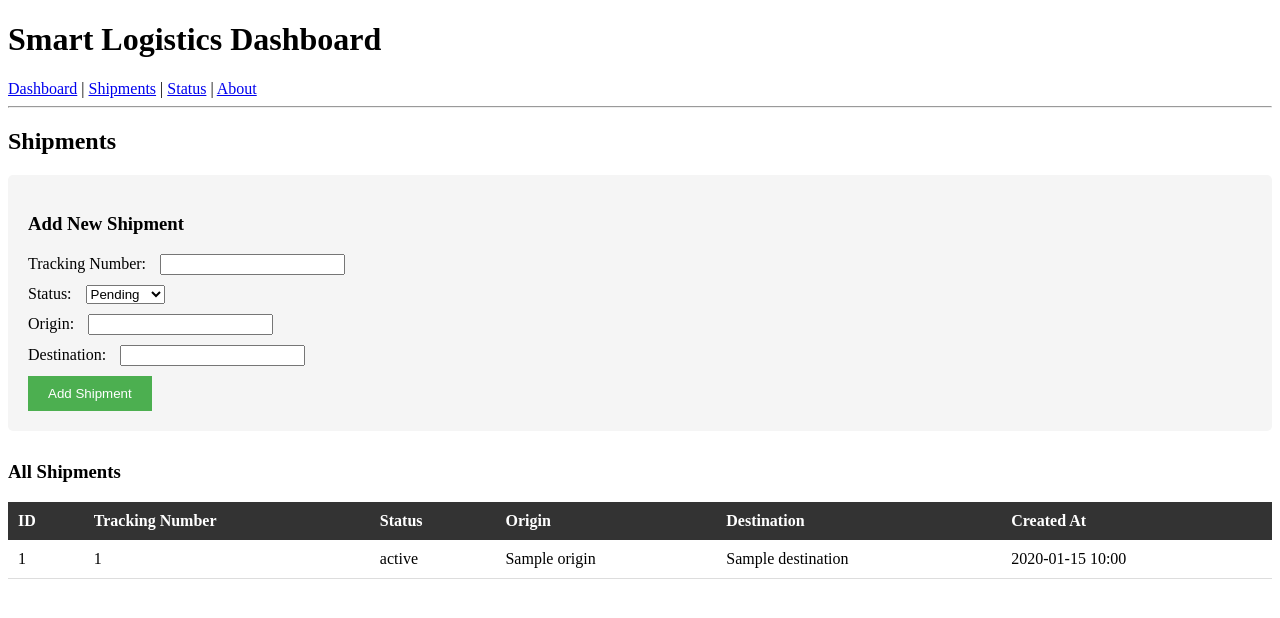
After one commit to TheBigScped/SD-Logistics-Dashboard, a Flask app: page /shipments in a window 1280 px wide. The commit adds this page. Shown: the top 618 px of the page. Run offline with Flask 3, Linux system fonts and the light colour scheme; the visitor is signed in with stand-in values (Sample User, id 1); a database or web service that is not in the repository returns one stand-in record (values such as "Sample title"); some libraries are stand-ins or nearby versions.

Commit message:
Add Neon Postgres shipments CRUD and REST API

```diff
--- a/app/templates/base.html
+++ b/app/templates/base.html
@@ -8,6 +8,7 @@
 
     <nav>
         <a href="/">Dashboard</a> |
+        <a href="/shipments">Shipments</a> |
         <a href="/status">Status</a> |
         <a href="/about">About</a>
     </nav>
--- /dev/null
+++ b/app/templates/shipments.html
@@ -0,0 +1,61 @@
+{% extends "base.html" %}
+{% block content %}
+<h2>Shipments</h2>
+
+<!-- Add Shipment Form -->
+<div style="background: #f5f5f5; padding: 20px; margin-bottom: 30px; border-radius: 5px;">
+    <h3>Add New Shipment</h3>
+    <form method="POST" action="/shipments">
+        <div style="margin-bottom: 10px;">
+            <label>Tracking Number: <input type="text" name="tracking_number" required style="margin-left: 10px;"></label>
+        </div>
+        <div style="margin-bottom: 10px;">
+            <label>Status:
+                <select name="status" required style="margin-left: 10px;">
+                    <option value="Pending">Pending</option>
+                    <option value="In Transit">In Transit</option>
+                    <option value="Delivered">Delivered</option>
+                </select>
+            </label>
+        </div>
+        <div style="margin-bottom: 10px;">
+            <label>Origin: <input type="text" name="origin" required style="margin-left: 10px;"></label>
+        </div>
+        <div style="margin-bottom: 10px;">
+            <label>Destination: <input type="text" name="destination" required style="margin-left: 10px;"></label>
+        </div>
+        <button type="submit" style="background: #4CAF50; color: white; padding: 10px 20px; border: none; cursor: pointer;">Add Shipment</button>
+    </form>
+</div>
+
+<!-- Shipments Table -->
+<h3>All Shipments</h3>
+<table style="width: 100%; border-collapse: collapse;">
+    <thead>
+        <tr style="background: #333; color: white;">
+            <th style="padding: 10px; text-align: left;">ID</th>
+            <th style="padding: 10px; text-align: left;">Tracking Number</th>
+            <th style="padding: 10px; text-align: left;">Status</th>
+            <th style="padding: 10px; text-align: left;">Origin</th>
+            <th style="padding: 10px; text-align: left;">Destination</th>
+            <th style="padding: 10px; text-align: left;">Created At</th>
+        </tr>
+    </thead>
+    <tbody>
+        {% for shipment in shipments %}
+        <tr style="border-bottom: 1px solid #ddd;">
+            <td style="padding: 10px;">{{ shipment.id }}</td>
+            <td style="padding: 10px;">{{ shipment.tracking_number }}</td>
+            <td style="padding: 10px;">{{ shipment.status }}</td>
+            <td style="padding: 10px;">{{ shipment.origin }}</td>
+            <td style="padding: 10px;">{{ shipment.destination }}</td>
+            <td style="padding: 10px;">{{ shipment.created_at.strftime('%Y-%m-%d %H:%M') if shipment.created_at else 'N/A' }}</td>
+        </tr>
+        {% else %}
+        <tr>
+            <td colspan="6" style="padding: 20px; text-align: center;">No shipments found</td>
+        </tr>
+        {% endfor %}
+    </tbody>
+</table>
+{% endblock %}
--- /dev/null
+++ b/db.py
@@ -0,0 +1,46 @@
+import os
+import psycopg2
+from psycopg2.extras import RealDictCursor
+
+def get_db_connection():
+    """Get database connection using DATABASE_URL environment variable."""
+    db_url = os.environ.get("DATABASE_URL")
+    if not db_url:
+        raise RuntimeError("DATABASE_URL environment variable is not set")
+
+    # Neon generally requires SSL
+    conn = psycopg2.connect(
+        db_url,
+        sslmode="require",
+        cursor_factory=RealDictCursor
+    )
+    return conn
+
+def get_all_shipments():
+    """Fetch all shipments from database."""
+    conn = get_db_connection()
+    try:
+        with conn.cursor() as cur:
+            cur.execute("SELECT * FROM shipments ORDER BY created_at DESC")
+            return cur.fetchall()
+    finally:
+        conn.close()
+
+def create_shipment(tracking_number, status, origin, destination):
+    """Create a new shipment."""
+    conn = get_db_connection()
+    try:
+        with conn.cursor() as cur:
+            cur.execute(
+                """
+                INSERT INTO shipments (tracking_number, status, origin, destination)
+                VALUES (%s, %s, %s, %s)
+                RETURNING id
+                """,
+                (tracking_number, status, origin, destination)
+            )
+            shipment_id = cur.fetchone()["id"]
+            conn.commit()
+            return shipment_id
+    finally:
+        conn.close()
--- a/main.py
+++ b/main.py
@@ -1,6 +1,10 @@
-from flask import Flask, render_template, request, redirect, session
+from dotenv import load_dotenv
+load_dotenv()
+
+from flask import Flask, render_template, request, redirect, session, jsonify
 import firebase_admin
 from firebase_admin import credentials, auth
+from db import get_all_shipments, create_shipment
 
 app = Flask(__name__, template_folder="app/templates")
 app.secret_key = "dev-secret"
@@ -77,5 +81,49 @@ def page_not_found(e):
     return render_template("404.html"), 404
 
 
+@app.route("/shipments", methods=["GET", "POST"])
+def shipments():
+    # Require login
+    if "user" not in session:
+        return redirect("/login")
+
+    if request.method == "POST":
+        # Handle form submission
+        tracking_number = request.form.get("tracking_number")
+        status = request.form.get("status")
+        origin = request.form.get("origin")
+        destination = request.form.get("destination")
+
+        try:
+            create_shipment(tracking_number, status, origin, destination)
+            return redirect("/shipments")
+        except Exception as e:
+            print(f"Error creating shipment: {e}")
+            return "Error creating shipment", 500
+
+    # GET request - display all shipments
+    try:
+        all_shipments = get_all_shipments()
+        return render_template("shipments.html", shipments=all_shipments)
+    except Exception as e:
+        print(f"Error fetching shipments: {e}")
+        return "Error loading shipments", 500
+
+
+@app.route("/api/shipments")
+def api_shipments():
+    """REST API endpoint returning JSON"""
+    try:
+        all_shipments = get_all_shipments()
+        # Convert datetime objects to strings for JSON serialization
+        for shipment in all_shipments:
+            if shipment.get('created_at'):
+                shipment['created_at'] = shipment['created_at'].isoformat()
+        return jsonify(all_shipments), 200
+    except Exception as e:
+        print(f"Error in API: {e}")
+        return jsonify({"error": "Failed to fetch shipments"}), 500
+
+
 if __name__ == "__main__":
     app.run(debug=True)
```
Also changed, not shown: 1 other file.
